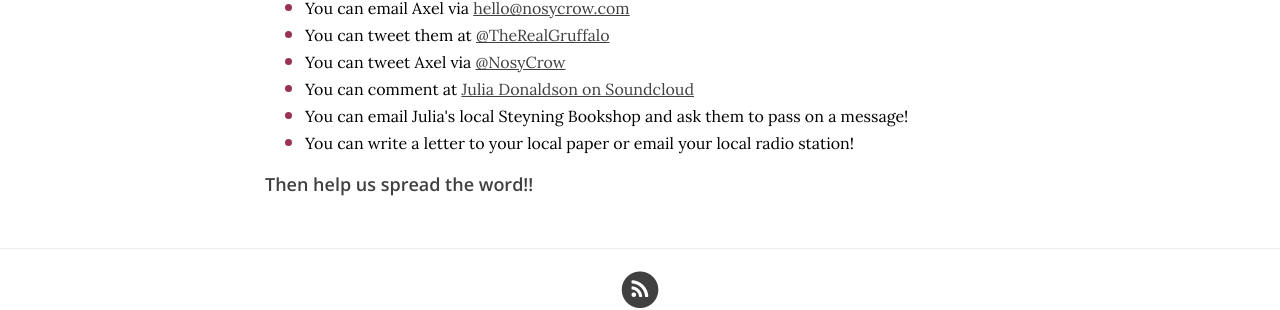
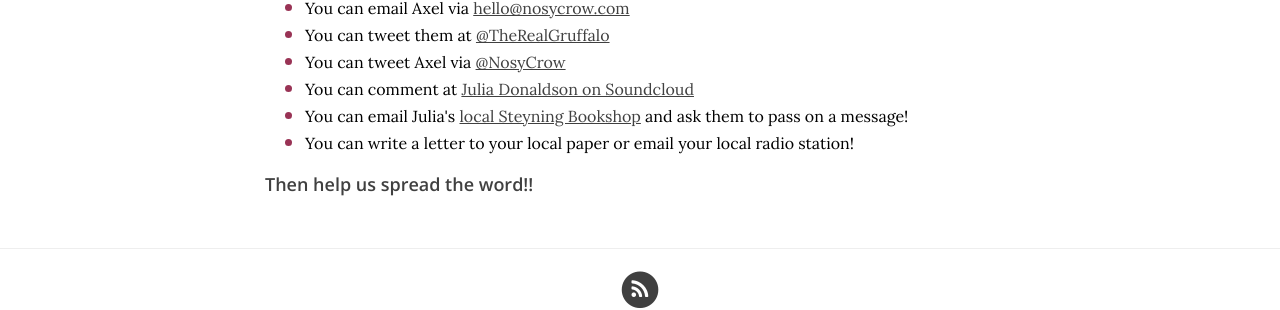
Before and after one commit to voiceforleithhill/leithhillblues.co.uk, a Jekyll site: the page built from how-to-help.html, in a window 1280 px wide. Shown: the part 268-578 px from the top of the page. Built offline with Jekyll 4.4.1, drawn with Linux system fonts in a browser that asks for light colours; nearby versions of some CDN libraries.

Commit message:
Content updates

```diff
--- a/how-to-help.html
+++ b/how-to-help.html
@@ -11,7 +11,7 @@
   <li class="cta"><p>You can tweet them at <a href="https://twitter.com/TheRealGruffalo">@TheRealGruffalo</a></p></li>
   <li class="cta"><p>You can tweet Axel via <a href="https://twitter.com/NosyCrow">@NosyCrow</a></p></li>
   <li class="cta"><p>You can comment at <a href="https://soundcloud.com/pan-macmillan/sets/julia-donaldson">Julia Donaldson on Soundcloud</a></p></li>
-  <li class="cta"><p>You can email Julia's local Steyning Bookshop <a href="mailto:info@steyningbookshop.co.uk"></a> and ask them to pass on a message!</p></li>
+  <li class="cta"><p>You can email Julia's <a href="mailto:info@steyningbookshop.co.uk">local Steyning Bookshop</a> and ask them to pass on a message!</p></li>
   <li class="cta"><p>You can write a letter to your local paper or email your local radio station!</p></li>
 </ul></p>
 
```
